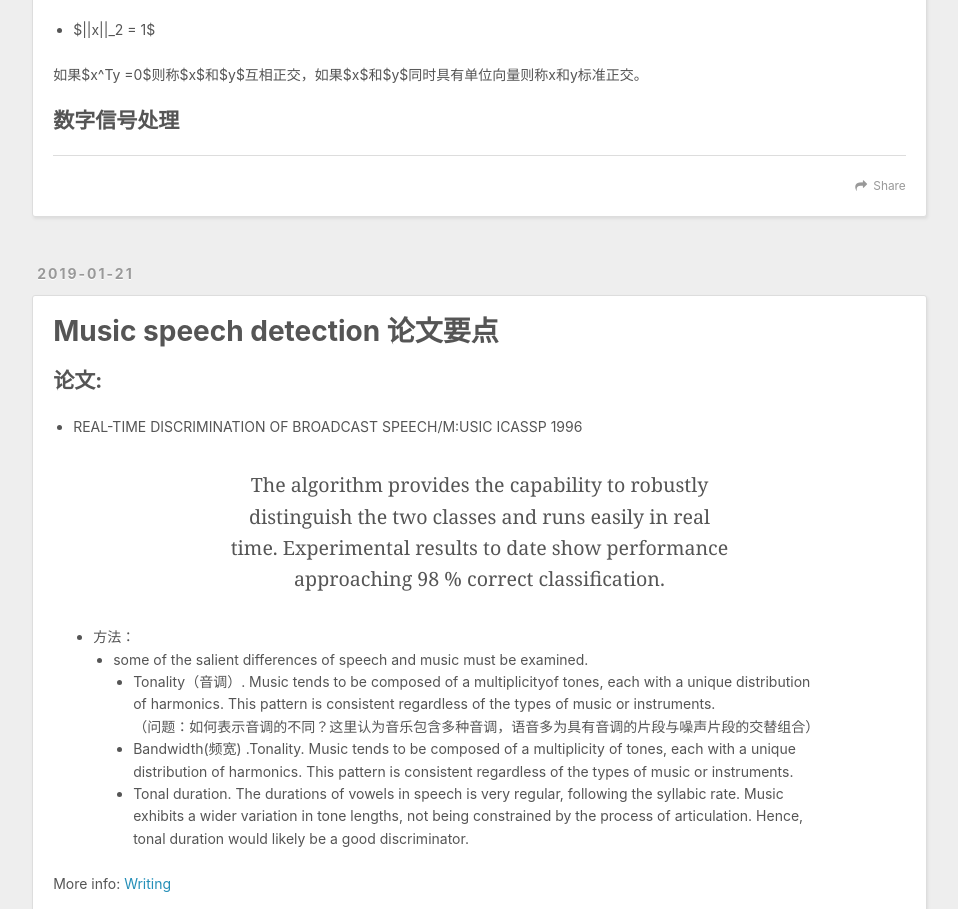
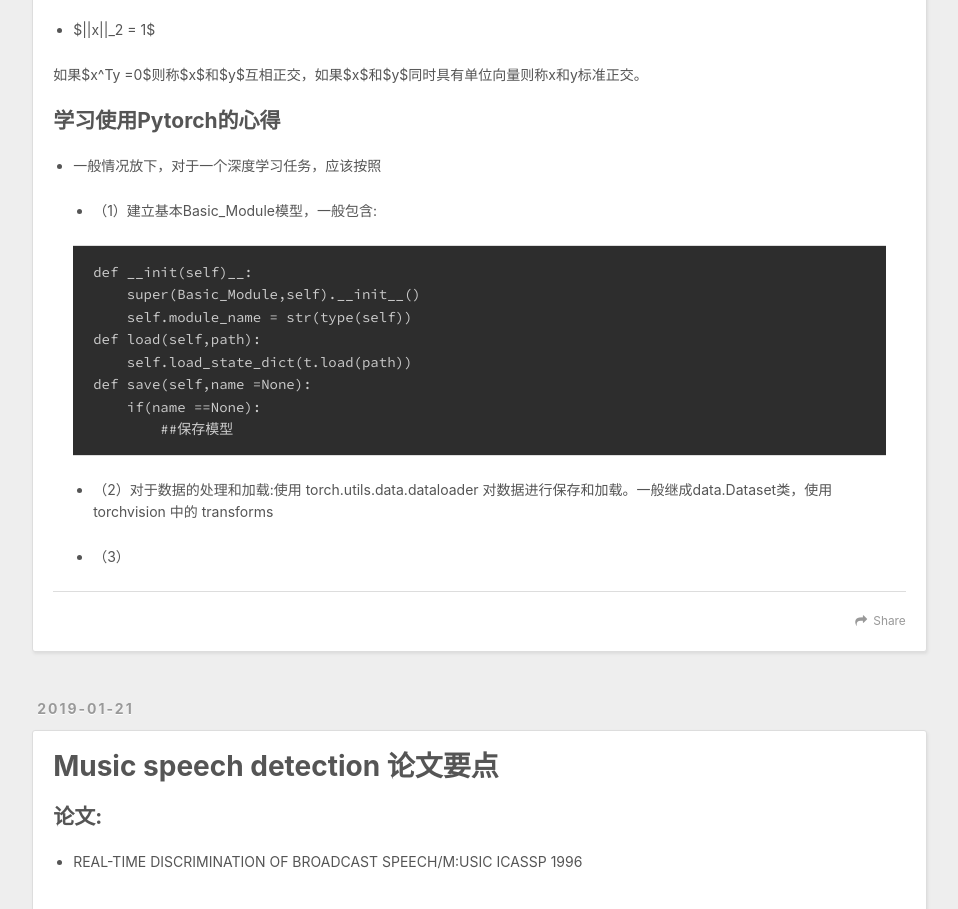
Before and after one commit to PKUjcy/PKUjcy.github.io, a plain HTML site: page index.html in a window 1280 px wide. Shown: the part 792-1701 px from the top of the page, without its empty margins (8-966 px from the left). Drawn offline with nearby package versions, Linux system fonts and the light colour scheme.

Commit message:
Site updated: 2019-03-02 16:12:13

```diff
--- a/index.html
+++ b/index.html
@@ -93,11 +93,31 @@
 <li>$||x||_2 = 1$  </li>
 </ul>
 <p>如果$x^Ty =0$则称$x$和$y$互相正交，如果$x$和$y$同时具有单位向量则称x和y标准正交。</p>
-<h2 id="数字信号处理"><a href="#数字信号处理" class="headerlink" title="数字信号处理"></a>数字信号处理</h2>
+<h2 id="学习使用Pytorch的心得"><a href="#学习使用Pytorch的心得" class="headerlink" title="学习使用Pytorch的心得"></a>学习使用Pytorch的心得</h2><ul>
+<li><p>一般情况放下，对于一个深度学习任务，应该按照</p>
+<ul>
+<li><p>（1）建立基本Basic_Module模型，一般包含: </p>
+<pre><code>def __init(self)__:
+    super(Basic_Module,self).__init__()
+    self.module_name = str(type(self))
+def load(self,path):
+    self.load_state_dict(t.load(path))
+def save(self,name =None):
+    if(name ==None):
+        ##保存模型
+</code></pre></li>
+<li><p>（2）对于数据的处理和加载:使用 torch.utils.data.dataloader 对数据进行保存和加载。一般继成data.Dataset类，使用 torchvision 中的 transforms</p>
+</li>
+<li><p>（3）</p>
+</li>
+</ul>
+</li>
+</ul>
+
 
     </div>
     <footer class="article-footer">
-      <a data-url="http://yoursite.com/2019/01/21/深度学习笔记/" data-id="cjr5xi30h000088uspxffvkhd" class="article-share-link">Share</a>
+      <a data-url="http://yoursite.com/2019/01/21/深度学习笔记/" data-id="cjsr7k9lb0001v8usudokjceo" class="article-share-link">Share</a>
 
 
     </footer>
@@ -158,7 +178,7 @@
 
     </div>
     <footer class="article-footer">
-      <a data-url="http://yoursite.com/2019/01/21/hello-world/" data-id="cjr5xi30n000188us5sa47llh" class="article-share-link">Share</a>
+      <a data-url="http://yoursite.com/2019/01/21/hello-world/" data-id="cjsr7k9kq0000v8usd4ql1l3l" class="article-share-link">Share</a>
 
 
     </footer>
```
Also changed, not shown: 2019/01/21/hello-world/index.html (+1 -1 lines), 2019/01/21/深度学习笔记/index.html (+23 -3 lines).
